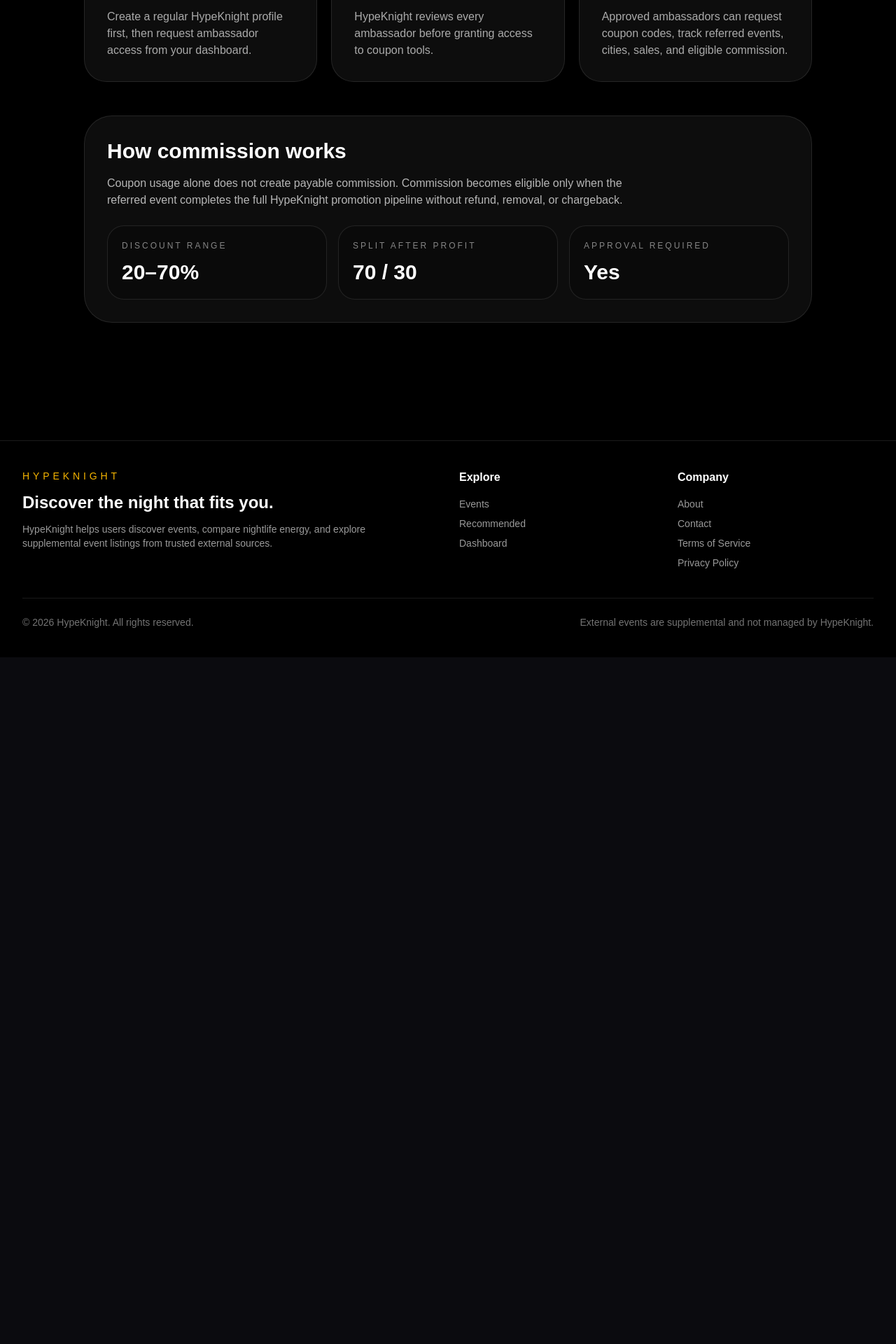
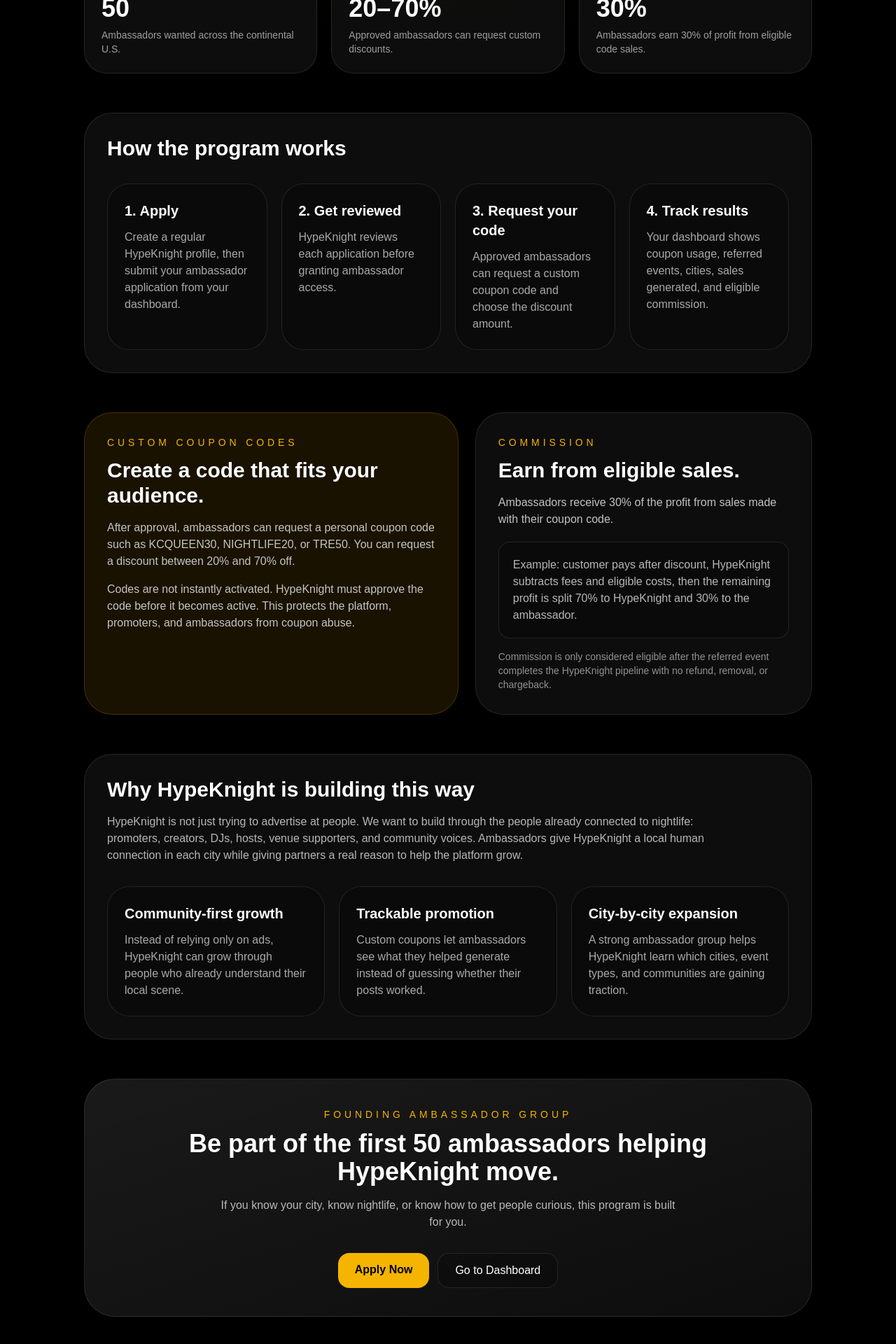
Before and after one commit to Hypeknight/HKV2, a Next.js app: page /ambassadors in a window 1280 px wide. Shown: the part 726-2646 px from the top of the page at 70% size. Before the commit the page ends 1665 px from the top, so only its background shows below. Built offline with nearby package versions, Linux system fonts and the light colour scheme; no server answers.

Commit message:
ambassador detail 1

```diff
--- a/app/ambassadors/page.tsx
+++ b/app/ambassadors/page.tsx
@@ -1,30 +1,31 @@
 import Link from 'next/link';
 import { createClient } from '@/lib/supabase/server';
 
-export default async function AmbassadorsLandingPage() {
+export default async function AmbassadorsPage() {
   const supabase = await createClient();
 
   const {
     data: { user },
   } = await supabase.auth.getUser();
 
-  const applyHref = user ? '/dashboard/ambassador/apply' : '/auth/register';
+  const applyHref = user ? '/dashboard/ambassador/apply' : '/auth/sign-up';
 
   return (
-    <section className="mx-auto max-w-7xl space-y-12 px-4 py-12 sm:px-6 lg:px-8">
+    <section className="mx-auto max-w-7xl space-y-14 px-4 py-12 sm:px-6 lg:px-8">
       <section className="rounded-[3rem] border border-white/10 bg-gradient-to-br from-zinc-950 via-black to-zinc-900 p-10">
         <p className="text-sm uppercase tracking-[0.35em] text-accent">
           HypeKnight Ambassador Program
         </p>
 
-        <h1 className="mt-4 max-w-4xl text-5xl font-black text-white sm:text-7xl">
-          Help move the nightlife. Earn with HypeKnight.
+        <h1 className="mt-4 max-w-5xl text-5xl font-black text-white sm:text-7xl">
+          Help HypeKnight build the nightlife network.
         </h1>
 
-        <p className="mt-6 max-w-3xl text-lg text-white/70">
-          Ambassadors help introduce promoters, venues, DJs, creators, and nightlife
-          communities to HypeKnight. Approved ambassadors can request personal coupon
-          codes and track eligible commission through their dashboard.
+        <p className="mt-6 max-w-3xl text-lg text-white/75">
+          HypeKnight is looking for a starting group of 50 ambassadors across
+          the continental United States. This first group will help introduce
+          promoters, venues, DJs, creators, and nightlife communities to the
+          platform.
         </p>
 
         <div className="mt-8 flex flex-col gap-3 sm:flex-row">
@@ -45,52 +46,182 @@
       </section>
 
       <section className="grid gap-5 md:grid-cols-3">
-        <InfoCard
-          title="Apply"
-          text="Create a regular HypeKnight profile first, then request ambassador access from your dashboard."
-        />
-        <InfoCard
-          title="Get Approved"
-          text="HypeKnight reviews every ambassador before granting access to coupon tools."
-        />
-        <InfoCard
-          title="Promote & Track"
-          text="Approved ambassadors can request coupon codes, track referred events, cities, sales, and eligible commission."
-        />
+        <Metric label="Starting Group" value="50" text="Ambassadors wanted across the continental U.S." />
+        <Metric label="Coupon Range" value="20–70%" text="Approved ambassadors can request custom discounts." />
+        <Metric label="Profit Split" value="30%" text="Ambassadors earn 30% of profit from eligible code sales." />
       </section>
 
       <section className="rounded-[2.5rem] border border-white/10 bg-white/5 p-8">
-        <h2 className="text-3xl font-bold text-white">How commission works</h2>
-        <p className="mt-4 max-w-3xl text-white/70">
-          Coupon usage alone does not create payable commission. Commission becomes
-          eligible only when the referred event completes the full HypeKnight promotion
-          pipeline without refund, removal, or chargeback.
+        <h2 className="text-3xl font-bold text-white">How the program works</h2>
+
+        <div className="mt-8 grid gap-5 md:grid-cols-2 lg:grid-cols-4">
+          <Step
+            title="1. Apply"
+            text="Create a regular HypeKnight profile, then submit your ambassador application from your dashboard."
+          />
+          <Step
+            title="2. Get reviewed"
+            text="HypeKnight reviews each application before granting ambassador access."
+          />
+          <Step
+            title="3. Request your code"
+            text="Approved ambassadors can request a custom coupon code and choose the discount amount."
+          />
+          <Step
+            title="4. Track results"
+            text="Your dashboard shows coupon usage, referred events, cities, sales generated, and eligible commission."
+          />
+        </div>
+      </section>
+
+      <section className="grid gap-6 lg:grid-cols-[1fr_0.9fr]">
+        <div className="rounded-[2.5rem] border border-accent/20 bg-accent/10 p-8">
+          <p className="text-sm uppercase tracking-[0.35em] text-accent">
+            Custom Coupon Codes
+          </p>
+
+          <h2 className="mt-3 text-3xl font-bold text-white">
+            Create a code that fits your audience.
+          </h2>
+
+          <p className="mt-4 text-white/75">
+            After approval, ambassadors can request a personal coupon code such
+            as KCQUEEN30, NIGHTLIFE20, or TRE50. You can request a discount
+            between 20% and 70% off.
+          </p>
+
+          <p className="mt-4 text-white/75">
+            Codes are not instantly activated. HypeKnight must approve the code
+            before it becomes active. This protects the platform, promoters, and
+            ambassadors from coupon abuse.
+          </p>
+        </div>
+
+        <div className="rounded-[2.5rem] border border-white/10 bg-white/5 p-8">
+          <p className="text-sm uppercase tracking-[0.35em] text-accent">
+            Commission
+          </p>
+
+          <h2 className="mt-3 text-3xl font-bold text-white">
+            Earn from eligible sales.
+          </h2>
+
+          <p className="mt-4 text-white/75">
+            Ambassadors receive 30% of the profit from sales made with their
+            coupon code.
+          </p>
+
+          <div className="mt-5 rounded-2xl border border-white/10 bg-black/20 p-5 text-white/70">
+            Example: customer pays after discount, HypeKnight subtracts fees and
+            eligible costs, then the remaining profit is split 70% to HypeKnight
+            and 30% to the ambassador.
+          </div>
+
+          <p className="mt-4 text-sm text-white/55">
+            Commission is only considered eligible after the referred event
+            completes the HypeKnight pipeline with no refund, removal, or
+            chargeback.
+          </p>
+        </div>
+      </section>
+
+      <section className="rounded-[2.5rem] border border-white/10 bg-white/5 p-8">
+        <h2 className="text-3xl font-bold text-white">
+          Why HypeKnight is building this way
+        </h2>
+
+        <p className="mt-4 max-w-4xl text-white/70">
+          HypeKnight is not just trying to advertise at people. We want to build
+          through the people already connected to nightlife: promoters, creators,
+          DJs, hosts, venue supporters, and community voices. Ambassadors give
+          HypeKnight a local human connection in each city while giving partners
+          a real reason to help the platform grow.
         </p>
 
-        <div className="mt-6 grid gap-4 md:grid-cols-3">
-          <Metric label="Discount Range" value="20–70%" />
-          <Metric label="Split After Profit" value="70 / 30" />
-          <Metric label="Approval Required" value="Yes" />
+        <div className="mt-8 grid gap-5 md:grid-cols-3">
+          <InfoCard
+            title="Community-first growth"
+            text="Instead of relying only on ads, HypeKnight can grow through people who already understand their local scene."
+          />
+          <InfoCard
+            title="Trackable promotion"
+            text="Custom coupons let ambassadors see what they helped generate instead of guessing whether their posts worked."
+          />
+          <InfoCard
+            title="City-by-city expansion"
+            text="A strong ambassador group helps HypeKnight learn which cities, event types, and communities are gaining traction."
+          />
+        </div>
+      </section>
+
+      <section className="rounded-[2.75rem] border border-white/10 bg-gradient-to-br from-white/10 to-white/5 p-10 text-center">
+        <p className="text-sm uppercase tracking-[0.35em] text-accent">
+          Founding Ambassador Group
+        </p>
+
+        <h2 className="mx-auto mt-3 max-w-3xl text-4xl font-black text-white">
+          Be part of the first 50 ambassadors helping HypeKnight move.
+        </h2>
+
+        <p className="mx-auto mt-4 max-w-2xl text-white/70">
+          If you know your city, know nightlife, or know how to get people
+          curious, this program is built for you.
+        </p>
+
+        <div className="mt-8 flex flex-col justify-center gap-3 sm:flex-row">
+          <Link
+            href={applyHref}
+            className="rounded-2xl bg-accent px-6 py-3 font-semibold text-black hover:opacity-90"
+          >
+            Apply Now
+          </Link>
+
+          <Link
+            href="/dashboard"
+            className="rounded-2xl border border-white/10 bg-black/20 px-6 py-3 text-white hover:border-accent/40"
+          >
+            Go to Dashboard
+          </Link>
         </div>
       </section>
     </section>
   );
 }
 
-function InfoCard({ title, text }: { title: string; text: string }) {
+function Metric({
+  label,
+  value,
+  text,
+}: {
+  label: string;
+  value: string;
+  text: string;
+}) {
   return (
-    <div className="rounded-[2rem] border border-white/10 bg-white/5 p-8">
-      <h2 className="text-2xl font-bold text-white">{title}</h2>
-      <p className="mt-4 text-white/65">{text}</p>
+    <div className="rounded-[2rem] border border-white/10 bg-white/5 p-6">
+      <p className="text-xs uppercase tracking-[0.25em] text-white/45">
+        {label}
+      </p>
+      <p className="mt-3 text-4xl font-black text-white">{value}</p>
+      <p className="mt-2 text-sm text-white/60">{text}</p>
     </div>
   );
 }
 
-function Metric({ label, value }: { label: string; value: string }) {
+function Step({ title, text }: { title: string; text: string }) {
   return (
-    <div className="rounded-3xl border border-white/10 bg-black/20 p-5">
-      <p className="text-xs uppercase tracking-[0.25em] text-white/50">{label}</p>
-      <p className="mt-3 text-3xl font-bold text-white">{value}</p>
+    <div className="rounded-[2rem] border border-white/10 bg-black/20 p-6">
+      <h3 className="text-xl font-bold text-white">{title}</h3>
+      <p className="mt-3 text-white/65">{text}</p>
     </div>
   );
 }
+
+function InfoCard({ title, text }: { title: string; text: string }) {
+  return (
+    <div className="rounded-[2rem] border border-white/10 bg-black/20 p-6">
+      <h3 className="text-xl font-bold text-white">{title}</h3>
+      <p className="mt-3 text-white/65">{text}</p>
+    </div>
+  );
+}
```
